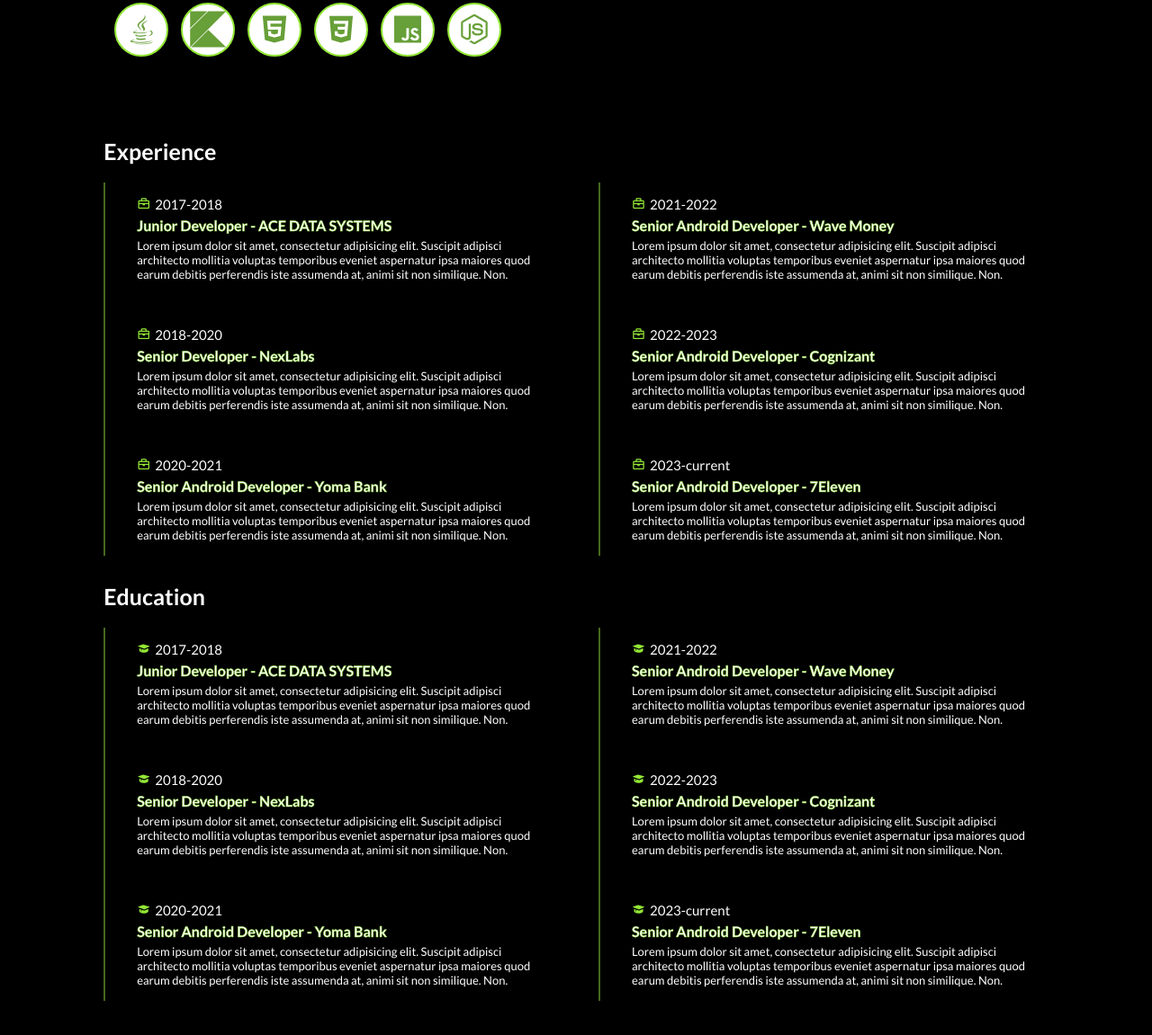
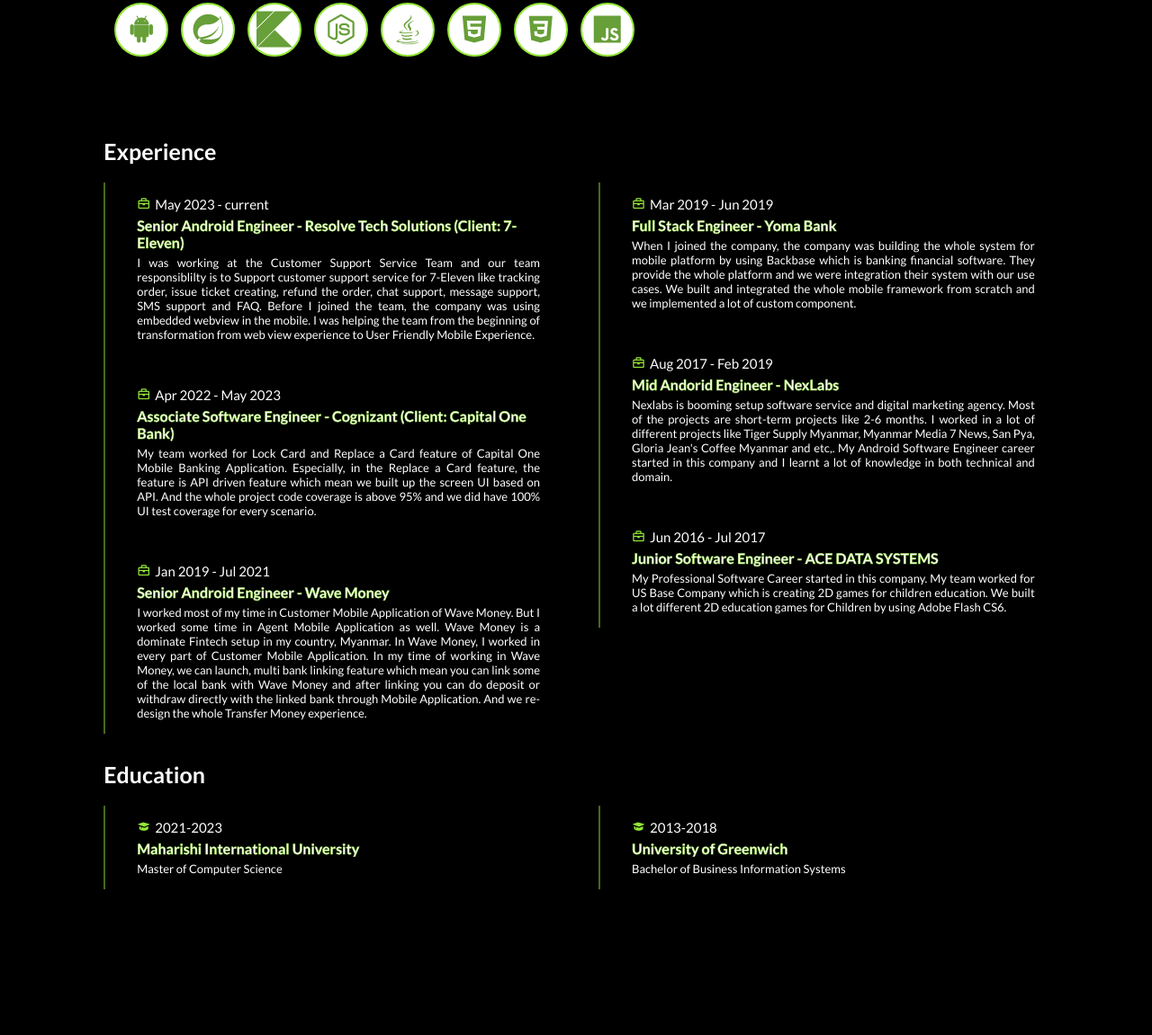
Before and after one commit to minphone/PersonalWebsite, a plain HTML site: page index.html in a window 1280 px wide. Shown: the part 909-2060 px from the top of the page at 90% size. After the commit the page ends 1968 px from the top, so only its background shows below. Drawn offline with nearby package versions, Linux system fonts and the light colour scheme.

Commit message:
Update content

```diff
--- a/index.html
+++ b/index.html
@@ -4,6 +4,7 @@
 <head>
     <meta charset="UTF-8">
     <meta name="viewport" content="width=device-width, initial-scale=1.0">
+    <link rel="icon" href="images/logo.png">
     <title>Min Phone</title>
     <!--custom css link-->
     <link rel="stylesheet" href="style.css">
@@ -28,8 +29,8 @@
             <li><a href="#about" class="active">About</a></li>
             <li><a href="#experience">Experience</a></li>
             <li><a href="#education">Education</a></li>
-            <li><a href="#testimonials">Testimonials</a></li>
-            <li><a href="#contact">Contact</a></li>
+            <!-- <li><a href="#testimonials">Testimonials</a></li> -->
+            <!-- <li><a href="#contact">Contact</a></li> -->
         </ul>
     </header>
 
@@ -43,7 +44,7 @@
                 continuous delivery of quality user journey. Practiced analyst and problem-solver that works effectively with teams
                 to achieve objectives. Blends strong technical and business acumen and excels in fast-paced operational
                 environments.</p>
-            <a href="Resume/Min-Phone-Nyunt-Win-Resume.pdf" class="btn">Download CV</a>
+            <a href="Resume/Min-Phone-Nyunt-Win-Resume.pdf" download class="btn">Download CV</a>
         </div>
     </section>
 
@@ -54,12 +55,11 @@
         </div>
         <div class="about-text">
             <h4>About Me</h4>
-            <p>Skilled Android Developer with 7+ years of experience creating, maintaining, troubleshooting,
-                integrating APIs of software development and mobile application for enterprise scale projects
-                and 6+ years of Android Development by using Jetpack libraries and other 3rd party libraries and,
-                4+ years of experience in Banking and FinTech Industry. Dedicated to continuous delivery of quality
-                user journey. Practiced analyst and problem-solver that works effectively with teams to achieve objectives.
-                Blends strong technical and business acumen and excels in fast-paced operational environments. </p>
+            <p>I come to United State in 2021 from Myanmar which is one of the Southeast Asia Country, to get my Master Degree in Computer Science.
+                Apart of my job, I have a lot of passion for soccer, and Chelsea Football Club holds a special place in my hearts.
+                In my free time, I enjoy unwinding by cooking up Myanmar cuisine or catching up on my favorite TV Shows. I also love
+                to explore new places, try different kind of cuisine, explore the new culture and traditional.
+            </p>
         </div>
     </section>
 \
@@ -67,12 +67,14 @@
     <section class="skill" id="skill">
         <p>Skills</p>
             <div>
-                <a href=""><i class='bx bxl-java'></i></a>
-                <a href=""><i class="devicon-kotlin-plain"></i></a>
-                <a href=""><i class='bx bxl-html5' ></i></a>
-                <a href=""><i class='bx bxl-css3' ></i></a>
-                <a href=""><i class='bx bxl-javascript' ></i></a>
-                <a href=""><i class='bx bxl-nodejs' ></i></a>
+                <a><i class='bx bxl-android'></i></a>
+                <a><i class='bx bxl-spring-boot'></i></a>
+                <a><i class="devicon-kotlin-plain"></i></a>
+                <a><i class='bx bxl-nodejs' ></i></a>
+                <a><i class='bx bxl-java'></i></a>
+                <a><i class='bx bxl-html5' ></i></a>
+                <a><i class='bx bxl-css3' ></i></a>
+                <a><i class='bx bxl-javascript' ></i></a>
             </div>
     </section>
 
@@ -82,36 +84,40 @@
             <div class="experience-row">
                 <div class="experience-column">
                     <div class="experience-box">
+
                         <div class="experience-content">
                             <div class="content">
-                                <div class="year"><i class='bx bx-briefcase'></i>2017-2018</div>
-                                <h3>Junior Developer - ACE DATA SYSTEMS</h3>
-                                <p>Lorem ipsum dolor sit amet, consectetur adipisicing elit. Suscipit
-                                    adipisci architecto mollitia voluptas temporibus eveniet aspernatur
-                                    ipsa maiores quod earum debitis perferendis iste assumenda at, animi
-                                    sit non similique. Non.</p>
+                                <div class="year"><i class='bx bx-briefcase'></i>May 2023 - current</div>
+                                <h3>Senior Android Engineer - Resolve Tech Solutions (Client: 7-Eleven)</h3>
+                                <p>I was working at the Customer Support Service Team and our team responsiblilty is to Support
+                                    customer support service for 7-Eleven like tracking order, issue ticket creating, refund the order,
+                                    chat support, message support, SMS support and FAQ. Before I joined the team, the company was using
+                                    embedded webview in the mobile. I was helping the team from the beginning of transformation from web view
+                                    experience to User Friendly Mobile Experience.
+                                </p>
                             </div>
                         </div>
 
                         <div class="experience-content">
                             <div class="content">
-                                <div class="year"><i class='bx bx-briefcase'></i>2018-2020</div>
-                                <h3>Senior Developer - NexLabs</h3>
-                                <p>Lorem ipsum dolor sit amet, consectetur adipisicing elit. Suscipit
-                                    adipisci architecto mollitia voluptas temporibus eveniet aspernatur
-                                    ipsa maiores quod earum debitis perferendis iste assumenda at, animi
-                                    sit non similique. Non.</p>
+                                <div class="year"><i class='bx bx-briefcase'></i>Apr 2022 - May 2023</div>
+                                <h3>Associate Software Engineer - Cognizant (Client: Capital One Bank)</h3>
+                                <p>My team worked for Lock Card and Replace a Card feature of Capital One Mobile Banking Application. Especially, in the Replace a Card feature,
+                                    the feature is API driven feature which mean we built up the screen UI based on API. And the whole project code coverage is above 95% and we did have 100% UI test coverage for every scenario.
+                                </p>
                             </div>
                         </div>
 
                         <div class="experience-content">
                             <div class="content">
-                                <div class="year"><i class='bx bx-briefcase'></i>2020-2021</div>
-                                <h3>Senior Android Developer - Yoma Bank</h3>
-                                <p>Lorem ipsum dolor sit amet, consectetur adipisicing elit. Suscipit
-                                    adipisci architecto mollitia voluptas temporibus eveniet aspernatur
-                                    ipsa maiores quod earum debitis perferendis iste assumenda at, animi
-                                    sit non similique. Non.</p>
+                                <div class="year"><i class='bx bx-briefcase'></i>Jan 2019 - Jul 2021</div>
+                                <h3>Senior Android Engineer - Wave Money</h3>
+                                <p>I worked most of my time in Customer Mobile Application of Wave Money. But I worked some time in Agent Mobile Application as well.
+                                    Wave Money is a dominate Fintech setup in my country, Myanmar. In Wave Money, I worked in every part of Customer Mobile Application.
+                                    In my time of working in Wave Money, we can launch, multi bank linking feature which mean you can link some of the local bank with Wave Money
+                                    and after linking you can do deposit or withdraw directly with the linked bank through Mobile Application. And we re-design the whole
+                                    Transfer Money experience.
+                                </p>
                             </div>
                         </div>
                     </div>
@@ -121,34 +127,33 @@
                     <div class="experience-box">
                         <div class="experience-content">
                             <div class="content">
-                                <div class="year"><i class='bx bx-briefcase'></i>2021-2022</div>
-                                <h3>Senior Android Developer - Wave Money</h3>
-                                <p>Lorem ipsum dolor sit amet, consectetur adipisicing elit. Suscipit
-                                    adipisci architecto mollitia voluptas temporibus eveniet aspernatur
-                                    ipsa maiores quod earum debitis perferendis iste assumenda at, animi
-                                    sit non similique. Non.</p>
+                                <div class="year"><i class='bx bx-briefcase'></i>Mar 2019 - Jun 2019</div>
+                                <h3>Full Stack Engineer - Yoma Bank</h3>
+                                <p>When I joined the company, the company was building the whole system for mobile platform by using Backbase which is banking financial software.
+                                    They provide the whole platform and we were integration their system with our use cases. We built and integrated the whole mobile framework
+                                    from scratch and we implemented a lot of custom component.
+                                </p>
                             </div>
                         </div>
 
                         <div class="experience-content">
                             <div class="content">
-                                <div class="year"><i class='bx bx-briefcase'></i>2022-2023</div>
-                                <h3>Senior Android Developer - Cognizant</h3>
-                                <p>Lorem ipsum dolor sit amet, consectetur adipisicing elit. Suscipit
-                                    adipisci architecto mollitia voluptas temporibus eveniet aspernatur
-                                    ipsa maiores quod earum debitis perferendis iste assumenda at, animi
-                                    sit non similique. Non.</p>
+                                <div class="year"><i class='bx bx-briefcase'></i>Aug 2017 - Feb 2019</div>
+                                <h3>Mid Andorid Engineer - NexLabs</h3>
+                                <p>Nexlabs is booming setup software service and digital marketing agency. Most of the projects are short-term projects like 2-6 months.
+                                    I worked in a lot of different projects like Tiger Supply Myanmar, Myanmar Media 7 News, San Pya, Gloria Jean's Coffee Myanmar and etc,.
+                                    My Android Software Engineer career started in this company and I learnt a lot of knowledge in both technical and domain.
+                                </p>
                             </div>
                         </div>
 
                         <div class="experience-content">
                             <div class="content">
-                                <div class="year"><i class='bx bx-briefcase'></i>2023-current</div>
-                                <h3>Senior Android Developer - 7Eleven</h3>
-                                <p>Lorem ipsum dolor sit amet, consectetur adipisicing elit. Suscipit
-                                    adipisci architecto mollitia voluptas temporibus eveniet aspernatur
-                                    ipsa maiores quod earum debitis perferendis iste assumenda at, animi
-                                    sit non similique. Non.</p>
+                                <div class="year"><i class='bx bx-briefcase'></i>Jun 2016 - Jul 2017</div>
+                                <h3>Junior Software Engineer - ACE DATA SYSTEMS</h3>
+                                <p>My Professional Software Career started in this company. My team worked for US Base Company which is creating 2D games for children education.
+                                    We built a lot different 2D education games for Children by using Adobe Flash CS6.
+                                </p>
                             </div>
                         </div>
 
@@ -165,34 +170,9 @@
                     <div class="education-box">
                         <div class="education-content">
                             <div class="content">
-                                <div class="year"><i class='bx bxs-graduation'></i>2017-2018</div>
-                                <h3>Junior Developer - ACE DATA SYSTEMS</h3>
-                                <p>Lorem ipsum dolor sit amet, consectetur adipisicing elit. Suscipit
-                                    adipisci architecto mollitia voluptas temporibus eveniet aspernatur
-                                    ipsa maiores quod earum debitis perferendis iste assumenda at, animi
-                                    sit non similique. Non.</p>
-                            </div>
-                        </div>
-
-                        <div class="education-content">
-                            <div class="content">
-                                <div class="year"><i class='bx bxs-graduation'></i>2018-2020</div>
-                                <h3>Senior Developer - NexLabs</h3>
-                                <p>Lorem ipsum dolor sit amet, consectetur adipisicing elit. Suscipit
-                                    adipisci architecto mollitia voluptas temporibus eveniet aspernatur
-                                    ipsa maiores quod earum debitis perferendis iste assumenda at, animi
-                                    sit non similique. Non.</p>
-                            </div>
-                        </div>
-
-                        <div class="education-content">
-                            <div class="content">
-                                <div class="year"><i class='bx bxs-graduation'></i>2020-2021</div>
-                                <h3>Senior Android Developer - Yoma Bank</h3>
-                                <p>Lorem ipsum dolor sit amet, consectetur adipisicing elit. Suscipit
-                                    adipisci architecto mollitia voluptas temporibus eveniet aspernatur
-                                    ipsa maiores quod earum debitis perferendis iste assumenda at, animi
-                                    sit non similique. Non.</p>
+                                <div class="year"><i class='bx bxs-graduation'></i>2021-2023</div>
+                                <h3>Maharishi International University</h3>
+                                <p>Master of Computer Science</p>
                             </div>
                         </div>
                     </div>
@@ -202,37 +182,11 @@
                     <div class="education-box">
                         <div class="education-content">
                             <div class="content">
-                                <div class="year"><i class='bx bxs-graduation'></i>2021-2022</div>
-                                <h3>Senior Android Developer - Wave Money</h3>
-                                <p>Lorem ipsum dolor sit amet, consectetur adipisicing elit. Suscipit
-                                    adipisci architecto mollitia voluptas temporibus eveniet aspernatur
-                                    ipsa maiores quod earum debitis perferendis iste assumenda at, animi
-                                    sit non similique. Non.</p>
+                                <div class="year"><i class='bx bxs-graduation'></i>2013-2018</div>
+                                <h3>University of Greenwich</h3>
+                                <p>Bachelor of Business Information Systems</p>
                             </div>
                         </div>
-
-                        <div class="education-content">
-                            <div class="content">
-                                <div class="year"><i class='bx bxs-graduation'></i>2022-2023</div>
-                                <h3>Senior Android Developer - Cognizant</h3>
-                                <p>Lorem ipsum dolor sit amet, consectetur adipisicing elit. Suscipit
-                                    adipisci architecto mollitia voluptas temporibus eveniet aspernatur
-                                    ipsa maiores quod earum debitis perferendis iste assumenda at, animi
-                                    sit non similique. Non.</p>
-                            </div>
-                        </div>
-
-                        <div class="education-content">
-                            <div class="content">
-                                <div class="year"><i class='bx bxs-graduation'></i>2023-current</div>
-                                <h3>Senior Android Developer - 7Eleven</h3>
-                                <p>Lorem ipsum dolor sit amet, consectetur adipisicing elit. Suscipit
-                                    adipisci architecto mollitia voluptas temporibus eveniet aspernatur
-                                    ipsa maiores quod earum debitis perferendis iste assumenda at, animi
-                                    sit non similique. Non.</p>
-                            </div>
-                        </div>
-
                     </div>
                 </div>
             </div>
--- a/style.css
+++ b/style.css
@@ -276,6 +276,11 @@
     padding-top: .5rem;
 }
 
+.content p {
+    text-align: justify;
+    text-justify: inter-word;
+}
+
 .education .title {
     margin: 10px 0;
     font-size: 25px;
```
Also changed, not shown: images/group.png (renamed from images/Group 2.png).
